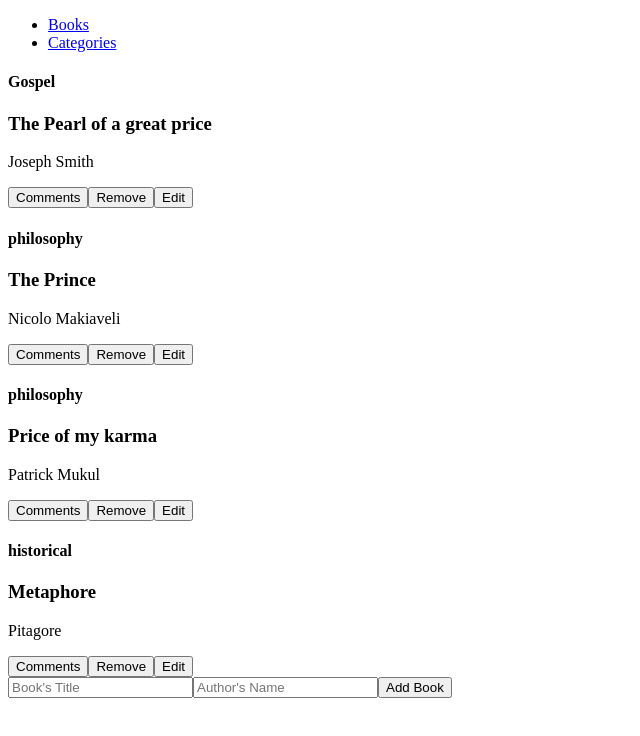
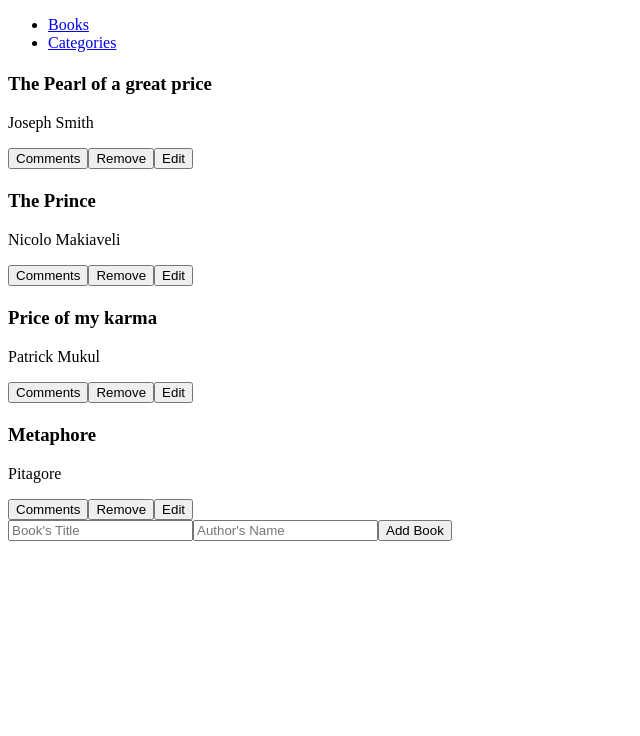
Before and after one commit to Patfarmurs/Book-store, a React (Create React App) app: page / in a window 1280 px wide. Shown: the top 736 px of the page, without its empty margins (0-640 px from the left). Built offline with nearby package versions, Linux system fonts and the light colour scheme.

Commit message:
Update Book.js file

```diff
--- a/src/components/Book.js
+++ b/src/components/Book.js
@@ -4,7 +4,7 @@ import { useDispatch } from 'react-redux';
 import { removeBook } from '../redux/books/books';
 
 const Book = ({
-  id, title, author, genre,
+  id, title, author, category,
 }) => {
   const dispatch = useDispatch();
 
@@ -15,7 +15,7 @@ const Book = ({
   return (
     <div>
       <div>
-        <h4>{genre}</h4>
+        <h4>{category}</h4>
         <h3>{title}</h3>
         <p>{author}</p>
         <div>
@@ -31,7 +31,7 @@ const Book = ({
 Book.propTypes = {
   title: PropTypes.string.isRequired,
   author: PropTypes.string.isRequired,
-  genre: PropTypes.string.isRequired,
+  category: PropTypes.string.isRequired,
   id: PropTypes.string.isRequired,
 };
 
```
